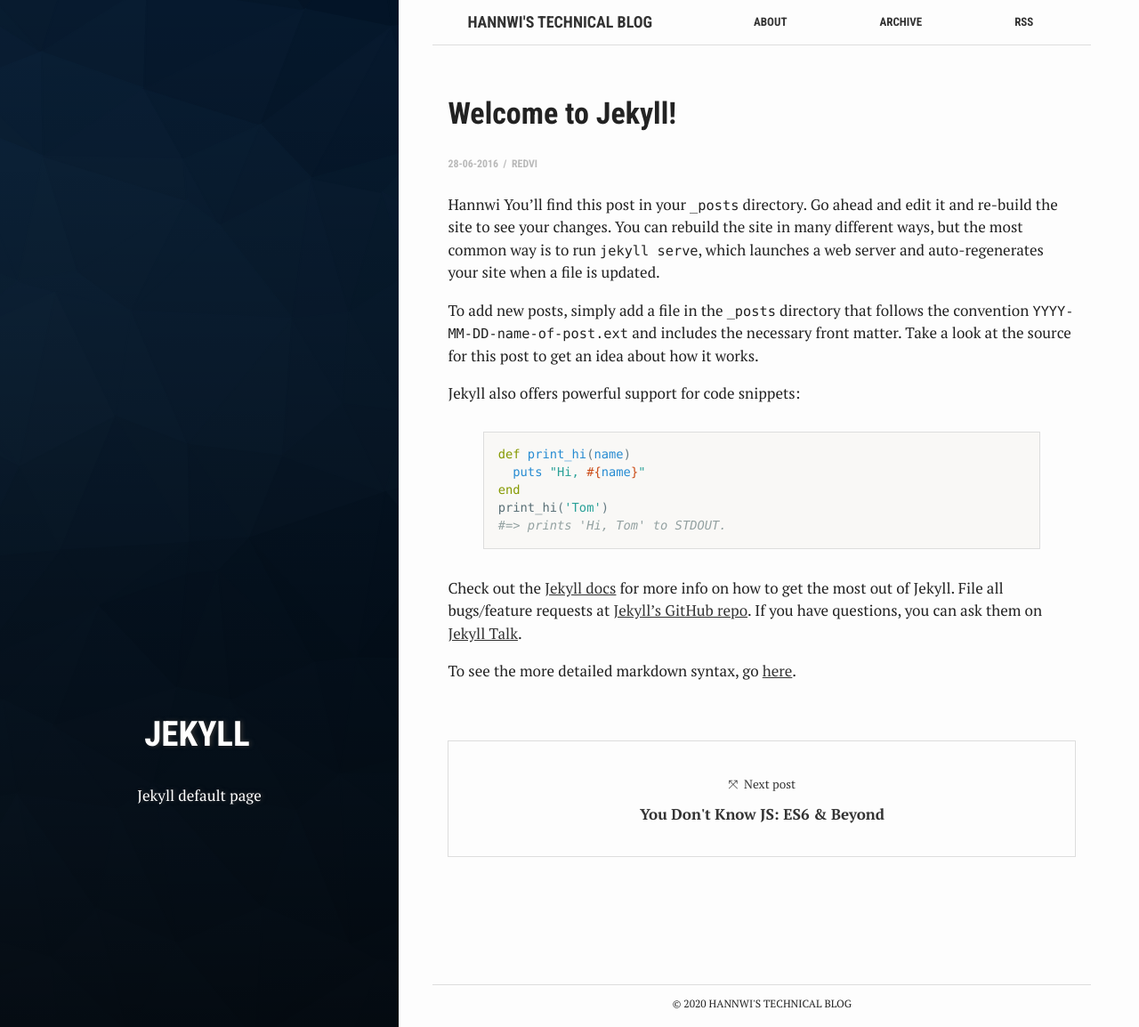
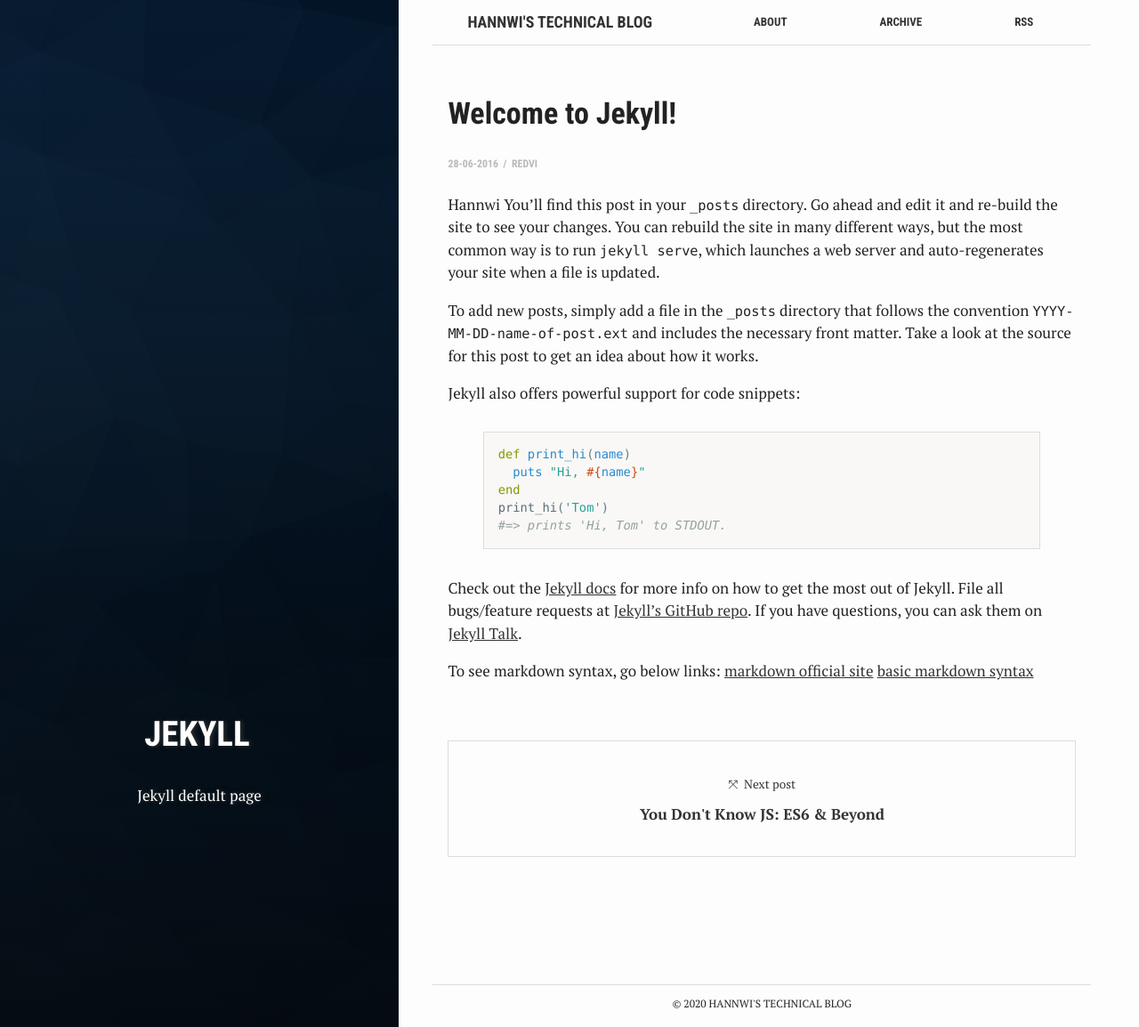
Before and after one commit to hannwi/github.io, a Jekyll site: the page built from _posts/2016-06-28-welcome-to-jekyll.markdown, in a window 1280 px wide and 1154 px high. Shown: the whole window at 89% size. Built offline with Jekyll 4.4.1, drawn with Linux system fonts in a browser that asks for light colours.

Commit message:
Update 2016-06-28-welcome-to-jekyll.markdown

```diff
--- a/_posts/2016-06-28-welcome-to-jekyll.markdown
+++ b/_posts/2016-06-28-welcome-to-jekyll.markdown
@@ -24,9 +24,12 @@ print_hi('Tom')
 
 Check out the [Jekyll docs][jekyll-docs] for more info on how to get the most out of Jekyll. File all bugs/feature requests at [Jekyll’s GitHub repo][jekyll-gh]. If you have questions, you can ask them on [Jekyll Talk][jekyll-talk].
 
-To see the more detailed markdown syntax, go [here][markdown-syntax].
+To see markdown syntax, go below links:
+[markdown official site][markdown-syntax]
+[basic markdown syntax][markdown-basic]
 
 [jekyll-docs]: http://jekyllrb.com/docs/home
 [jekyll-gh]:   https://github.com/jekyll/jekyll
 [jekyll-talk]: https://talk.jekyllrb.com/
 [markdown-syntax]: https://daringfireball.net/projects/markdown/syntax
+[markdown-basic]: https://www.markdownguide.org/basic-syntax/
```
